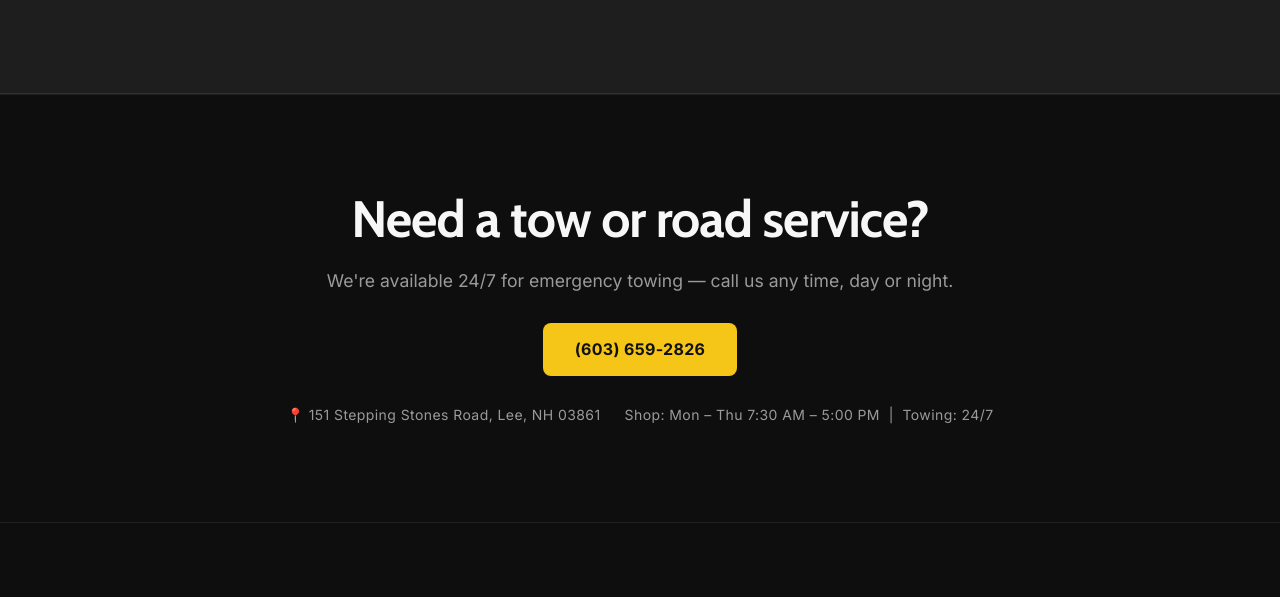
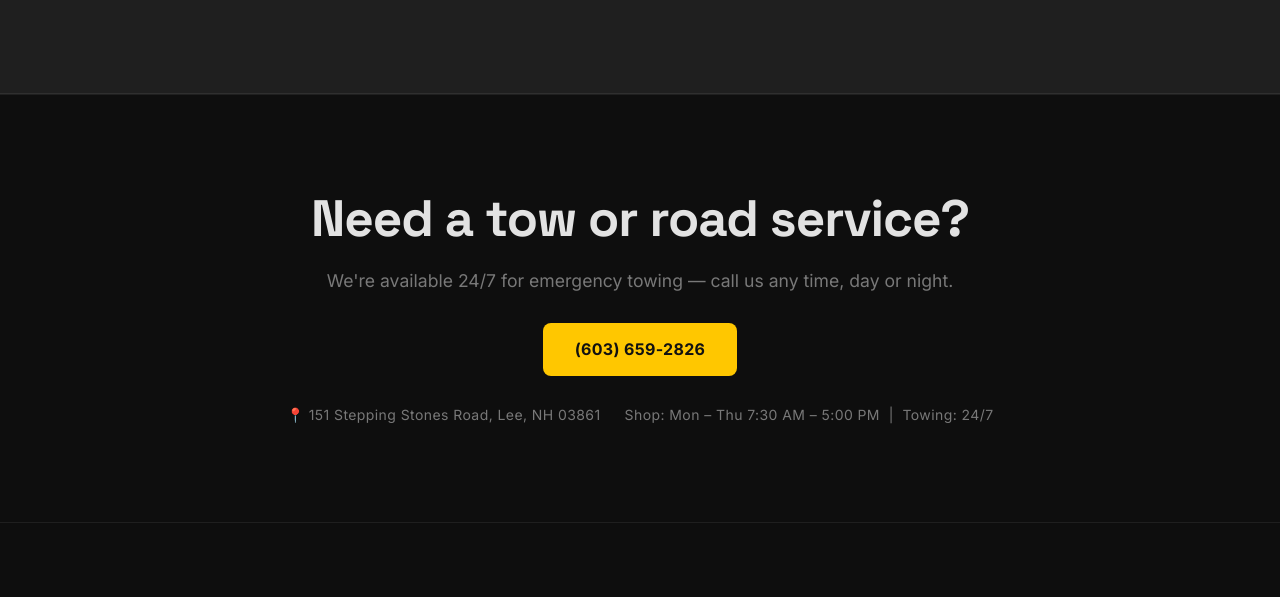
Before and after one commit to netc-fleet-services/alans-site, a plain HTML site: page index.html in a window 1280 px wide. Shown: the part 2638-3235 px from the top of the page. Drawn offline with nearby package versions, Linux system fonts and the light colour scheme.

Commit message:
update-theme
Update theme to match netcfleetservices, add favicon, comment out email display until we get new email contact made

```diff
--- a/index.html
+++ b/index.html
@@ -6,10 +6,13 @@
   <title>Alan's Towing &amp; Diesel | Lee, NH</title>
   <meta name="description" content="Towing, recovery, diesel repair, and 24/7 emergency road service in Lee, New Hampshire. Serving New England since 1990." />
 
+  <!-- Favicon -->
+  <link rel="icon" type="image/png" href="https://gjxygbdqkudxelnmupgt.supabase.co/storage/v1/object/public/brand-assets/1775236968632-scvkdyxvpc.png" />
+
   <!-- Fonts -->
   <link rel="preconnect" href="https://fonts.googleapis.com" />
   <link rel="preconnect" href="https://fonts.gstatic.com" crossorigin />
-  <link href="https://fonts.googleapis.com/css2?family=Cabin:wght@700&family=Inter:wght@400;500;600;700;900&display=swap" rel="stylesheet" />
+  <link href="https://fonts.googleapis.com/css2?family=Space+Grotesk:wght@700&family=Inter:wght@400;500;600;700;900&display=swap" rel="stylesheet" />
 
   <!-- Styles -->
   <link rel="stylesheet" href="styles.css" />
@@ -238,7 +241,7 @@
       <div class="footer-contact">
         <h4 class="footer-heading">Contact</h4>
         <a href="tel:6036592826">(603) 659-2826</a>
-        <a href="mailto:wetowit@yahoo.com">wetowit@yahoo.com</a>
+        <!-- <a href="mailto:REPLACE_WITH_NEW_EMAIL">REPLACE_WITH_NEW_EMAIL</a> -->
         <p>Shop: Mon &ndash; Thu 7:30 AM &ndash; 5:00 PM</p>
         <p>Towing: 24/7 Available</p>
         <div class="footer-social">
--- a/styles.css
+++ b/styles.css
@@ -1,26 +1,69 @@
 /* =========================================================
    Alan's Towing & Diesel — Landing Page Styles
-   Dark theme, NETC-inspired layout
+   NETC Fleet Services theme system
    ========================================================= */
 
-/* ---------- CSS Variables ---------- */
+/* ---------- NETC Theme: Midnight (default) ---------- */
+:root,
+.theme-midnight {
+  --surface:          19 19 19;
+  --surface-lowest:   14 14 14;
+  --surface-low:      27 27 27;
+  --surface-container:31 31 31;
+  --surface-high:     42 42 42;
+  --surface-highest:  53 53 53;
+  --on-surface:       226 226 226;
+  --on-surface-muted: 120 120 120;
+  --glass-bg:         rgba(0, 0, 0, 0.85);
+}
+
+/* ---------- NETC Fixed Accent Tokens ---------- */
 :root {
-  --bg:         #161616;
-  --bg-high:    #1e1e1e;
-  --bg-highest: #262626;
-  --bg-low:     #0e0e0e;
-  --text:       #F7F7F7;
-  --text-muted: #9A9A9A;
-  --accent:     #F5C518;
-  --accent-dim: #C89E10;
-  --border:     rgba(247, 247, 247, 0.08);
-  --border-mid: rgba(247, 247, 247, 0.15);
+  --primary-container:    255 199 0;
+  --primary-fixed-dim:    245 191 0;
+  --primary:              255 233 185;
+  --on-primary:           62 46 0;
+  --on-primary-container: 0 0 0;
+  --outline:              155 144 120;
+  --outline-variant:      79 70 50;
+}
+
+/* ---------- Site tokens mapped to NETC theme ---------- */
+:root {
+  --bg:         rgb(var(--surface));
+  --bg-high:    rgb(var(--surface-container));
+  --bg-highest: rgb(var(--surface-high));
+  --bg-low:     rgb(var(--surface-lowest));
+  --text:       rgb(var(--on-surface));
+  --text-muted: rgb(var(--on-surface-muted));
+  --accent:     rgb(var(--primary-container));
+  --accent-dim: rgb(var(--primary-fixed-dim));
+  --border:     rgb(var(--on-surface) / 0.08);
+  --border-mid: rgb(var(--on-surface) / 0.15);
   --font-body:  'Inter', sans-serif;
-  --font-head:  'Cabin', 'Inter', sans-serif;
+  --font-head:  'Space Grotesk', sans-serif;
   --radius:     6px;
   --max-w:      1440px;
   --section-py: 6rem;
   --section-px: 2rem;
+}
+
+/* ---------- Selection ---------- */
+::selection {
+  background: rgb(var(--primary-container));
+  color: rgb(var(--on-primary-container));
+}
+
+/* ---------- Smooth theme transitions ---------- */
+*, *::before, *::after {
+  transition-property: background-color, border-color;
+  transition-duration: 200ms;
+  transition-timing-function: ease;
+}
+a, button, [role="button"] {
+  transition-property: background-color, border-color, color, opacity, transform;
+  transition-duration: 200ms;
+  transition-timing-function: ease;
 }
 
 /* ---------- Reset ---------- */
@@ -89,7 +132,7 @@ a { color: inherit; text-decoration: none; }
 }
 .btn-primary:hover {
   filter: brightness(1.1);
-  box-shadow: 0 4px 20px rgba(245, 197, 24, 0.35);
+  box-shadow: 0 4px 20px rgb(var(--primary-container) / 0.35);
 }
 .btn-outline {
   background: transparent;
@@ -115,9 +158,9 @@ a { color: inherit; text-decoration: none; }
   left: 0;
   right: 0;
   z-index: 100;
-  background: rgba(22, 22, 22, 0.85);
-  backdrop-filter: blur(12px);
-  -webkit-backdrop-filter: blur(12px);
+  background: var(--glass-bg);
+  backdrop-filter: blur(20px);
+  -webkit-backdrop-filter: blur(20px);
   border-bottom: 1px solid var(--border);
 }
 .nav-inner {
@@ -175,9 +218,9 @@ a { color: inherit; text-decoration: none; }
   inset: 0;
   background: linear-gradient(
     to bottom,
-    rgba(22, 22, 22, 0.4) 0%,
-    rgba(22, 22, 22, 0.5) 50%,
-    rgba(22, 22, 22, 0.9) 100%
+    rgb(var(--surface) / 0.4) 0%,
+    rgb(var(--surface) / 0.5) 50%,
+    rgb(var(--surface) / 0.92) 100%
   );
 }
 .hero-content {
```
